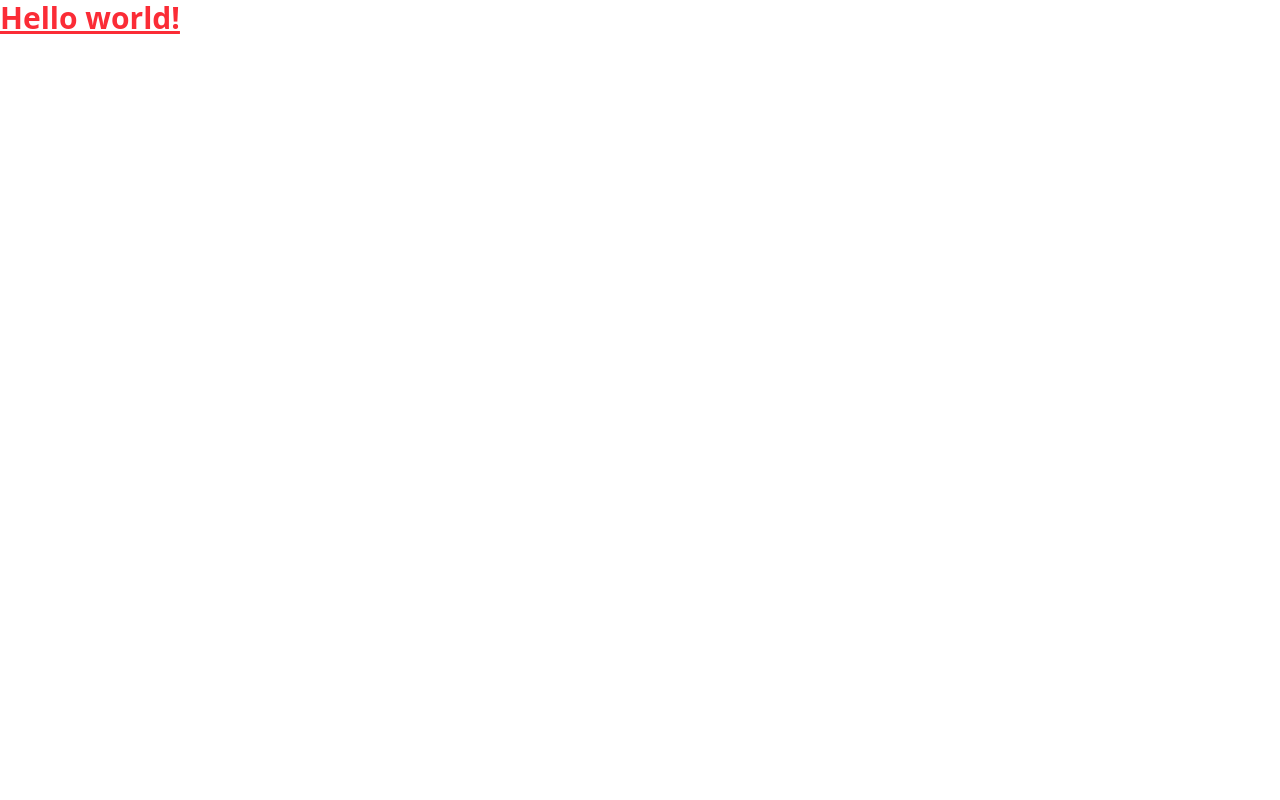
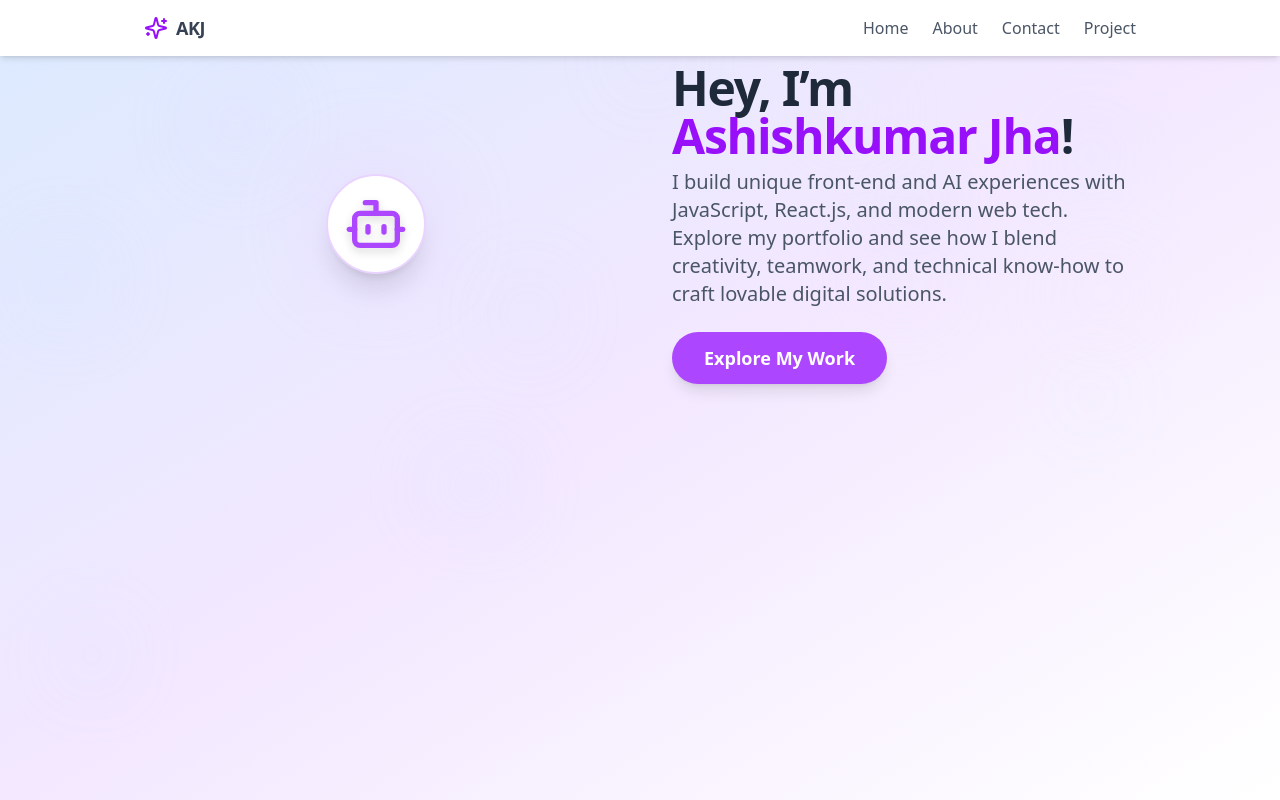
Before and after one commit to ashishjha089/portfolio, a React (Vite) app: page / in a window 1280 px wide. Built offline with nearby package versions, Linux system fonts and the light colour scheme.

Commit message:
create herosection, navbarsection

```diff
--- a/src/App.jsx
+++ b/src/App.jsx
@@ -1,14 +1,84 @@
+import React from "react";
+import StickyNavbar from "./components/StickyNavbar";
+import HeroSection from "./components/HeroSection";
+// import PortfolioGrid from "./components/PortfolioGrid";
+// import AboutSection from "./components/AboutSection";
+// import ContactSection from "./components/ContactSection";
+// import Footer from "./components/Footer";
+// import EducationSection from "./components/EducationSection";
+// import ExperienceSection from "./components/ExperienceSection";
+// import SkillsSection from "./components/SkillsSection";
+// import ProjectsSection from "./components/ProjectsSection";
+// import CertificationsSection from "./components/CertificationsSection";
+// import AchievementsSection from "./components/AchievementsSection";
 
+// Soft gradient background with floating dots for the AI feel
+const Background = () => (
+  <div
+    className="fixed inset-0 -z-10 bg-gradient-to-br from-blue-100 via-purple-100 to-white animate-fade-in"
+    aria-hidden="true"
+  >
+    {/* Floating pastel dots */}
+    {[...Array(12)].map((_, i) => (
+      <span
+        key={i}
+        className="absolute rounded-full opacity-40 blur-2xl pointer-events-none"
+        style={{
+          width: `${40 + Math.random() * 50}px`,
+          height: `${40 + Math.random() * 50}px`,
+          left: `${Math.random() * 100}%`,
+          top: `${Math.random() * 100}%`,
+          background: `radial-gradient(circle, ${
+            ["#dbdafe88", "#c8e6ff88", "#f8eafa75", "#b2f7ef55"][i % 4]
+          } 60%, transparent 100%)`,
+          animation: `float${i % 4} 12s ease-in-out infinite ${i * 0.7}s`,
+        }}
+      ></span>
+    ))}
 
-function App() {
+    <style>
+      {`
+        @keyframes float0 {
+          0%, 100% { transform: translateY(0); }
+          50% { transform: translateY(-15px); }
+        }
+        @keyframes float1 {
+          0%, 100% { transform: translateY(0); }
+          50% { transform: translateY(20px); }
+        }
+        @keyframes float2 {
+          0%, 100% { transform: translateY(0); }
+          50% { transform: translateY(-10px); }
+        }
+        @keyframes float3 {
+          0%, 100% { transform: translateY(0); }
+          50% { transform: translateY(10px); }
+        }
+      `}
+    </style>
+  </div>
+);
 
+const App = () => {
   return (
-    <>
-        <h1 class="text-3xl text-red-500 font-bold  underline">
-    Hello world!
-  </h1>
-     </>
-  )
-}
+    <div className="relative min-h-screen flex flex-col items-center justify-start bg-transparent font-sans">
+      <Background />
+      <StickyNavbar />
+      <main className="w-full max-w-5xl px-4 flex flex-col gap-12 mt-16 mb-16">
+        <HeroSection />
+        {/* <AboutSection />
+        <EducationSection />
+        <ExperienceSection />
+        <SkillsSection />
+        <ProjectsSection />
+        <CertificationsSection />
+        <AchievementsSection />
+        <PortfolioGrid />
+        <ContactSection /> */}
+      </main>
+      {/* <Footer /> */}
+    </div>
+  );
+};
 
-export default App
+export default App;
--- /dev/null
+++ b/src/components/HeroSection.jsx
@@ -0,0 +1,25 @@
+import LovableAvatar from "./LovableAvatar";
+
+export default function HeroSection() {
+  return (
+    <section id="home" className="w-full flex flex-col md:flex-row items-center gap-8 md:gap-16 justify-center text-center md:text-left">
+      <div className="flex-1 flex justify-center animate-fade-in">
+        <LovableAvatar />
+      </div>
+      <div className="flex-1 space-y-6 animate-fade-in">
+        <h1 className="text-4xl md:text-5xl font-bold tracking-tight mb-2 text-gray-800">
+          Hey, I’m <span className="text-purple-600">Ashishkumar Jha</span>!
+        </h1>
+        <p className="text-lg md:text-xl text-gray-600 max-w-lg mx-auto md:mx-0">
+          I build unique front-end and AI experiences with JavaScript, React.js, and modern web tech. Explore my portfolio and see how I blend creativity, teamwork, and technical know-how to craft lovable digital solutions.
+        </p>
+        <a
+          href="#portfolio"
+          className="inline-block rounded-full bg-purple-500 hover:bg-purple-600 text-white px-8 py-3 font-semibold text-lg shadow-lg transition-all hover:scale-105 transform animate-enter"
+        >
+          Explore My Work
+        </a>
+      </div>
+    </section>
+  );
+}
--- /dev/null
+++ b/src/components/LovableAvatar.jsx
@@ -0,0 +1,22 @@
+
+import { Bot } from "lucide-react";
+
+// Playful "AI bot" avatar with gentle animation and a sparkly pulse accent
+export default function LovableAvatar() {
+  return (
+    <div className="relative flex items-center justify-center">
+      <div className="absolute inset-0 flex items-center justify-center z-0">
+        <span className="animate-pulse absolute bg-purple-200 rounded-full w-28 h-28 opacity-80 blur-2xl"></span>
+      </div>
+      <div className="relative z-10 p-4 rounded-full bg-white shadow-xl border-2 border-purple-200 animate-fade-in hover:scale-105 transition-transform cursor-pointer">
+        <Bot size={64} className="text-purple-500 drop-shadow-lg" />
+      </div>
+      {/* Decorative Sparkle */}
+      <span className="absolute top-4 right-8 animate-ping text-yellow-400">
+        <svg width="18" height="18" fill="none" viewBox="0 0 18 18">
+          <circle cx="9" cy="9" r="6" fill="#facc15" opacity="0.4" />
+        </svg>
+      </span>
+    </div>
+  );
+}
--- /dev/null
+++ b/src/components/StickyNavbar.jsx
@@ -0,0 +1,39 @@
+import React from "react";
+import { Sparkles } from "lucide-react";
+
+const links = [
+  { label: "Home", href: "/home" },
+//   { label: "Portfolio", href: "/portfolio" },
+  { label: "About", href: "/about" },
+  { label: "Contact", href: "/contact" },
+  { label: "Project", href: "/Project" },
+];
+
+const StickyNavbar = () => {
+  return (
+    <header className="fixed top-0 left-0 w-full z-30 bg-white bg-opacity-60 backdrop-blur-[12px] shadow-md transition-all">
+      <nav className="max-w-5xl mx-auto px-4 flex items-center justify-between h-14">
+        <div className="flex items-center gap-2 select-none">
+          <Sparkles className="text-purple-600" />
+          <span className="font-bold text-lg text-gray-700 tracking-tight">
+            AKJ
+          </span>
+        </div>
+        <ul className="flex gap-6">
+          {links.map((link) => (
+            <li key={link.label}>
+              <a
+                href={link.href}
+                className="relative text-gray-600 hover:text-purple-600 transition-colors font-medium after:content-[''] after:absolute after:h-0.5 after:bg-purple-400 after:w-0 hover:after:w-full after:transition-all after:left-0 after:-bottom-0.5"
+              >
+                {link.label}
+              </a>
+            </li>
+          ))}
+        </ul>
+      </nav>
+    </header>
+  );
+};
+
+export default StickyNavbar;
```
